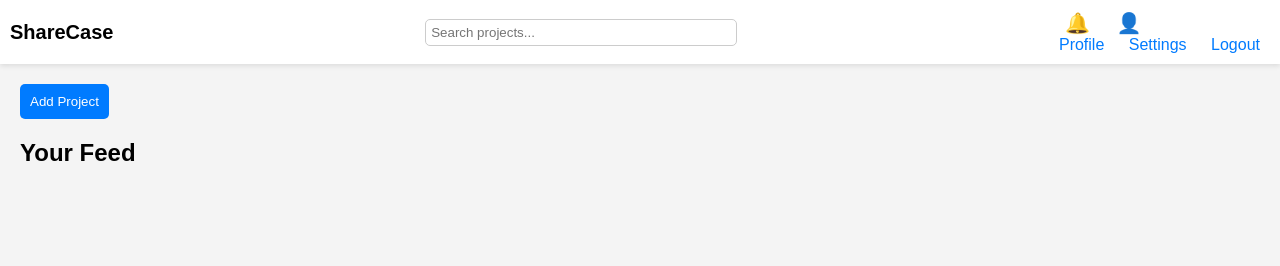
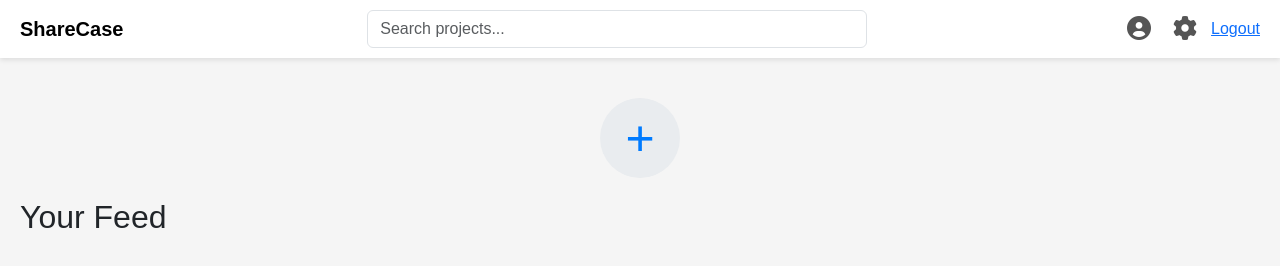
Before and after one commit to bksi37/ShareCase, a website: page dashboard.html in a window 1280 px wide. Drawn offline with nearby package versions, Linux system fonts and the light colour scheme; no server answers.

Commit message:
Updated dashboard.html with modern header and consistent styling

```diff
--- a/dashboard.html
+++ b/dashboard.html
@@ -4,38 +4,48 @@
     <meta charset="UTF-8">
     <meta name="viewport" content="width=device-width, initial-scale=1.0">
     <title>Dashboard - ShareCase</title>
+    <!-- Bootstrap CSS -->
+    <link href="https://cdn.jsdelivr.net/npm/bootstrap@5.3.0/dist/css/bootstrap.min.css" rel="stylesheet">
+    <!-- Font Awesome for Icons -->
+    <link href="https://cdnjs.cloudflare.com/ajax/libs/font-awesome/6.0.0-beta3/css/all.min.css" rel="stylesheet">
     <style>
-        body { font-family: Arial, sans-serif; margin: 0; padding: 0; background-color: #f4f4f4; display: flex; flex-direction: column; height: 100vh; }
-        header { display: flex; justify-content: space-between; align-items: center; padding: 10px; background-color: #fff; box-shadow: 0 2px 5px rgba(0, 0, 0, 0.1); }
+        body { font-family: Arial, sans-serif; background-color: #f5f5f5; margin: 0; }
+        header { background-color: #fff; box-shadow: 0 2px 5px rgba(0, 0, 0, 0.1); padding: 10px 20px; }
         .logo { font-size: 20px; font-weight: bold; }
-        .search-bar input { padding: 5px; width: 300px; border: 1px solid #ccc; border-radius: 5px; }
-        .user-menu button { background: none; border: none; font-size: 20px; cursor: pointer; margin-left: 10px; }
+        .logo a { text-decoration: none; color: #000; }
+        .search-bar { flex-grow: 1; max-width: 500px; margin: 0 20px; }
+        .user-menu { display: flex; align-items: center; }
+        .user-menu button { background: none; border: none; font-size: 20px; margin-left: 10px; }
+        .user-menu .btn-icon { font-size: 24px; color: #555; transition: color 0.2s; }
+        .user-menu .btn-icon:hover { color: #007bff; }
         .projects { padding: 20px; }
+        .add-project { font-size: 50px; cursor: pointer; color: #007bff; text-align: center; margin: 20px 0; background: #e9ecef; width: 80px; height: 80px; line-height: 80px; border-radius: 50%; margin-left: auto; margin-right: auto; display: block; }
         .project-grid { display: grid; grid-template-columns: repeat(auto-fill, minmax(250px, 1fr)); gap: 20px; }
-        .project-card { background: #fff; padding: 15px; border-radius: 8px; box-shadow: 0 2px 5px rgba(0, 0, 0, 0.1); text-align: center; cursor: pointer; }
-        .project-card img { width: 100%; height: auto; border-radius: 5px; }
-        .add-project { background-color: #007bff; color: white; padding: 10px; border: none; border-radius: 5px; cursor: pointer; }
-        nav a { margin: 0 10px; text-decoration: none; color: #007bff; }
+        .project-card { background: #fff; border: none; border-radius: 8px; box-shadow: 0 2px 5px rgba(0, 0, 0, 0.1); transition: transform 0.2s; }
+        .project-card:hover { transform: translateY(-5px); }
+        .project-card img { width: 100%; height: 200px; object-fit: cover; border-radius: 8px 8px 0 0; }
+        .card-body { padding: 10px; }
+        .card-footer { background: none; border: none; padding: 5px 10px; font-size: 14px; color: #555; }
     </style>
 </head>
 <body>
-    <header>
-        <div class="logo">ShareCase</div>
+    <header class="d-flex justify-content-between align-items-center">
+        <div class="logo">
+            <a href="index.html">ShareCase</a>
+        </div>
         <div class="search-bar">
-            <input type="text" placeholder="Search projects...">
+            <input type="text" class="form-control" placeholder="Search projects...">
         </div>
         <div class="user-menu">
-            <button>🔔</button>
-            <button>👤</button>
+            <button class="btn-icon" onclick="window.location.href='profile.html'"><i class="fas fa-user-circle"></i></button>
+            <button class="btn-icon" onclick="window.location.href='settings.html'"><i class="fas fa-cog"></i></button>
             <nav>
-                <a href="profile.html">Profile</a>
-                <a href="settings.html">Settings</a>
-                <a href="index.html">Logout</a>
+                <a href="index.html" class="ms-2">Logout</a>
             </nav>
         </div>
     </header>
     <main class="projects">
-        <button class="add-project" onclick="window.location.href='profile.html'">Add Project</button>
+        <div class="add-project" onclick="window.location.href='profile.html'">+</div>
         <h2>Your Feed</h2>
         <div class="project-grid"></div>
     </main>
@@ -50,9 +60,13 @@
                 card.className = 'project-card';
                 card.innerHTML = `
                     <img src="${project.file}" alt="${project.title}">
-                    <h3>${project.title}</h3>
-                    <p>${project.description}</p>
-                    <p>Views: ${project.views || 0} | Likes: ${project.likes || 0} | Comments: ${project.comments || 0}</p>
+                    <div class="card-body">
+                        <h5 class="card-title">${project.title}</h5>
+                    </div>
+                    <div class="card-footer">
+                        <span>Likes: ${project.likes || 0} | Views: ${project.views || 0}</span>
+                        <div>By: Your Name</div>
+                    </div>
                 `;
                 card.onclick = () => window.location.href = `project.html?id=${index}`;
                 grid.appendChild(card);
```
